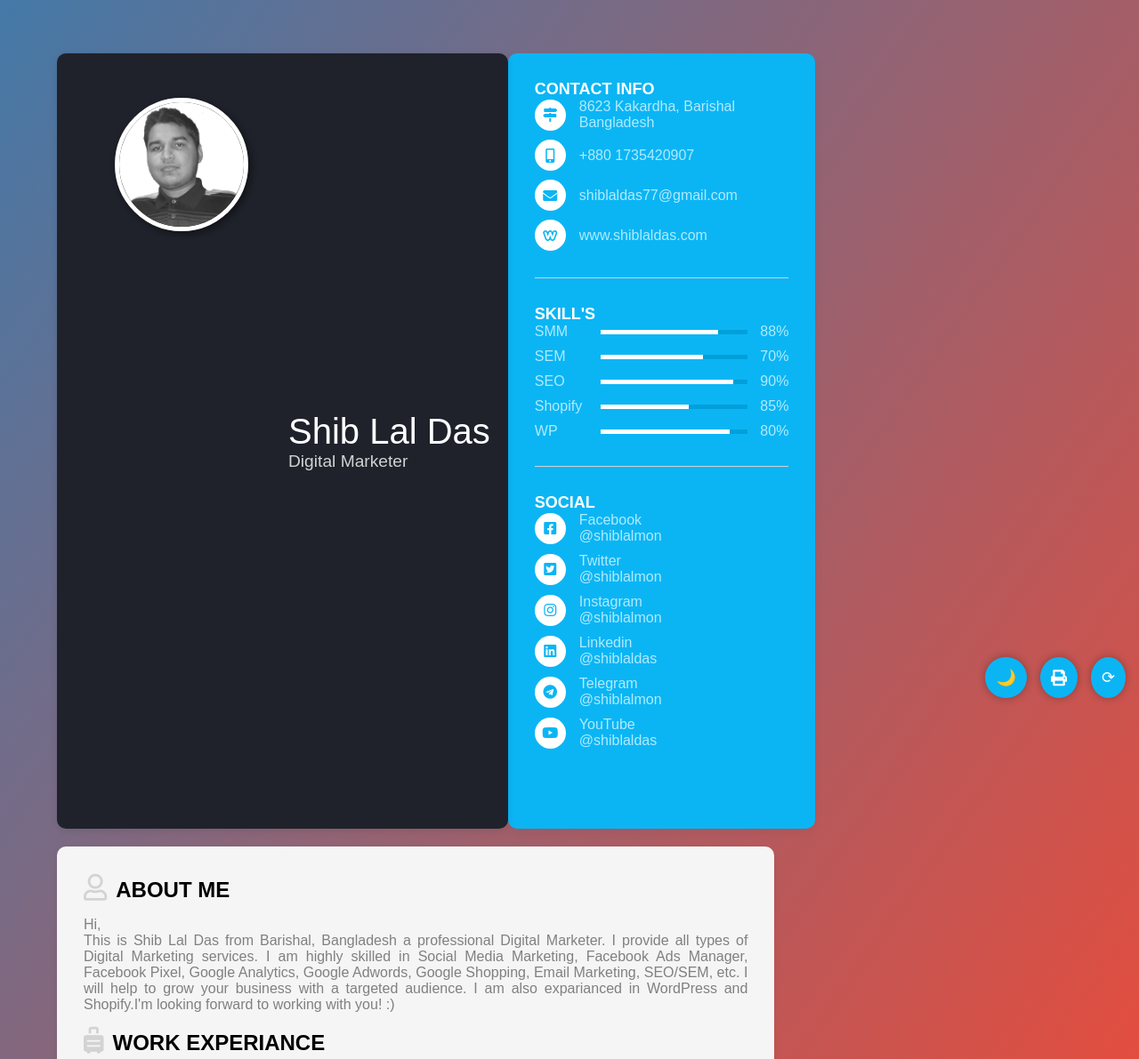
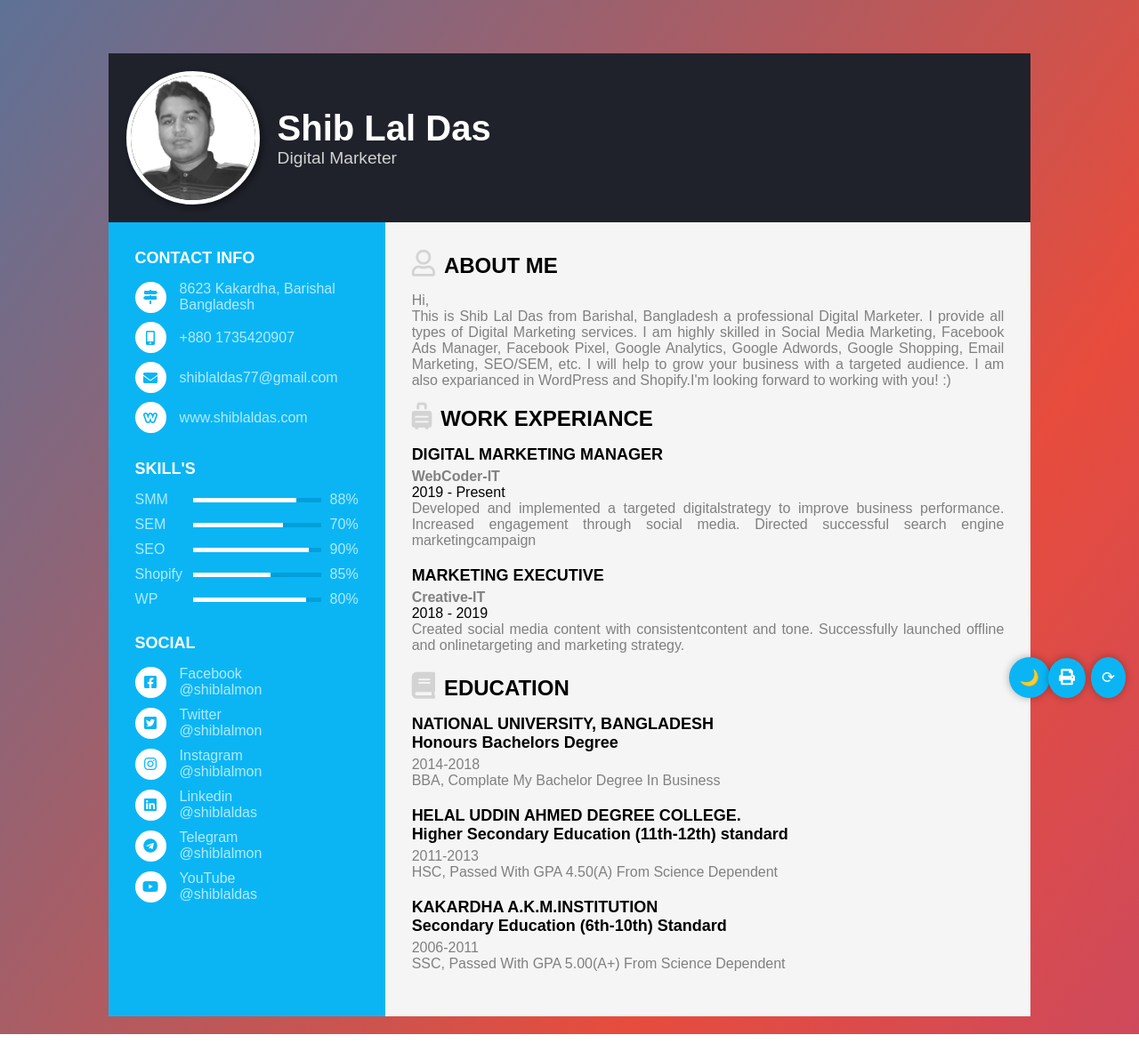
Before and after one commit to shiblaldas/CV, a plain HTML site: page index.html in a window 1280 px wide. Shown: the top 1191 px of the page at 89% size. After the commit the page ends 1163 px from the top, so only its background shows below. Drawn offline with Linux system fonts and the light colour scheme.

Commit message:
index.html

```diff
--- a/index.html
+++ b/index.html
@@ -1,13 +1,10 @@
 <!DOCTYPE html>
 <html lang="en">
 <head>
-  <meta charset="UTF-8" />
-  <meta name="viewport" content="width=device-width, initial-scale=1" />
+  <meta charset="UTF-8">
+  <meta name="viewport" content="width=device-width, initial-scale=1.0">
   <title>Shib Lal Das Cv</title>
-  <link
-    rel="stylesheet"
-    href="https://cdnjs.cloudflare.com/ajax/libs/font-awesome/5.15.1/css/all.min.css"
-  />
+  <link rel="stylesheet" href="https://cdnjs.cloudflare.com/ajax/libs/font-awesome/5.15.1/css/all.min.css">
   <style>
     :root {
       --bg-color: white;
@@ -33,44 +30,20 @@
     body {
       background: var(--bg-color);
       color: var(--text-color);
-      background-image: linear-gradient(
-        125deg,
-        #2c3e50,
-        #27ae60,
-        #2980b9,
-        #e74c3c,
-        #8e44ad
-      );
+      background-image: linear-gradient(125deg,#2c3e50,#27ae60,#2980b9,#e74c3c,#8e44ad);
       background-size: 400% 400%;
       animation: bganimation 15s infinite;
-      transition: background 0.3s ease, color 0.3s ease;
+      transition: background 0.3s, color 0.3s;
     }
     @keyframes bganimation {
-      0% {
-        background-position: 0% 50%;
+      0% { background-position: 0% 50%; }
+      50% { background-position: 100% 50%; }
+      100% { background-position: 0% 50%; }
     }
-      50% {
-        background-position: 100% 50%;
-      }
-      100% {
-        background-position: 0% 50%;
-      }
-    }
-    html {
-      scroll-behavior: smooth;
-    }
-
-    /* Button group container for horizontal alignment */
-    .button-group {
+    html { scroll-behavior: smooth; }
+    .toggle-theme, .print-button, .reset-theme {
       position: fixed;
       bottom: 15px;
-      right: 15px;
-      display: flex;
-      gap: 15px; /* Equal spacing between buttons */
-      z-index: 999;
-    }
-
-    .button-group button {
       background: var(--accent-color);
       color: white;
       border: none;
@@ -78,22 +51,26 @@
       font-size: 18px;
       border-radius: 50%;
       cursor: pointer;
-      box-shadow: 0 0 10px rgba(0, 0, 0, 0.3);
-      transition: transform 0.3s ease, background 0.3s ease;
-      display: flex;
-      align-items: center;
-      justify-content: center;
+      z-index: 999;
+      box-shadow: 0 0 10px rgba(0,0,0,0.3);
+      transition: transform 0.3s;
     }
-    .button-group button:hover {
+    .toggle-theme:hover, .print-button:hover, .reset-theme:hover {
       transform: scale(1.1);
     }
-
+    .toggle-theme {
+      right: 100px;
+    }
+    .print-button {
+      right: 60px;
+    }
+    .reset-theme {
+      right: 15px;
+    }
     .print-area {
       width: 90%;
       max-width: 1200px;
       margin: 60px auto 20px;
-      display: flex;
-      flex-wrap: wrap;
     }
     .header {
       display: flex;
@@ -101,10 +78,6 @@
       align-items: center;
       background-color: var(--header-bg);
       padding: 20px;
-      border-radius: 10px;
-      margin-bottom: 20px;
-      box-shadow: 0 2px 8px rgba(0, 0, 0, 0.1);
-      position: relative;
     }
     .header img {
       width: 150px;
@@ -114,11 +87,6 @@
       box-shadow: 3px 3px 10px rgba(0, 0, 0, 0.5);
       filter: grayscale(100%);
       transition: 0.3s;
-      cursor: pointer;
-      user-select: none;
-      position: absolute;
-      top: 50px;
-      left: 65px;
     }
     .header img:hover {
       filter: grayscale(0%);
@@ -128,46 +96,41 @@
     .header-text {
       color: var(--header-text-color);
       flex: 1;
-      margin-left: 240px; /* To clear the image */
+      margin-left: 20px;
     }
     .header-text h1 {
       font-size: 2.5rem;
-      font-weight: normal;
     }
     .header-text p {
       font-size: 1.2rem;
       color: lightgray;
     }
-    .left-area,
-    .right-area {
+    .content {
+      display: flex;
+      flex-wrap: wrap;
+      background: var(--bg-color);
+    }
+    .left-area, .right-area {
       padding: 30px;
-      border-radius: 10px;
-      box-shadow: 0 4px 12px rgba(0, 0, 0, 0.05);
-      margin-bottom: 20px;
     }
     .left-area {
       background-color: var(--accent-color);
       color: white;
-      flex: 1 1 30%;
-      min-width: 280px;
+      flex: 1 1 100%;
     }
     .right-area {
       background: var(--right-bg);
-      flex: 1 1 65%;
-      min-width: 320px;
+      flex: 1 1 100%;
     }
     .resume_item {
       margin-bottom: 30px;
-      border-bottom: 1px solid lightgray;
-      padding-bottom: 20px;
-    }
-    .resume_item:last-child {
-      border-bottom: none;
     }
     .bold {
       font-weight: 700;
       font-size: 18px;
       text-transform: uppercase;
+      margin-bottom: 15px;
+
     }
     .semi-bold {
       font-weight: 500;
@@ -191,7 +154,6 @@
       align-items: center;
       justify-content: center;
       margin-right: 15px;
-      position: relative;
     }
     .data {
       color: #b1eaff;
@@ -202,9 +164,7 @@
       justify-content: space-between;
       color: #b1eaff;
     }
-    .skill_name {
-      width: 25%;
-    }
+    .skill_name { width: 25%; }
     .skill_progress {
       width: 60%;
       height: 5px;
@@ -219,10 +179,7 @@
       height: 100%;
       background: #fff;
     }
-    .skill_per {
-      width: 15%;
-      text-align: right;
-    }
+    .skill_per { width: 15%; text-align: right; }
     .right-area h1 {
       font-size: 24px;
       margin-bottom: 15px;
@@ -237,41 +194,21 @@
       font-size: 16px;
       color: gray;
       margin-bottom: 15px;
-      word-break: break-word;
     }
-    .work-groupe,
-    .edu-group {
+    .work-groupe, .edu-group {
       margin-bottom: 20px;
-      position: relative;
-      padding-left: 80px;
     }
-    .work-groupe h3,
-    .edu-group h4 {
+    .work-groupe h3, .edu-group h4 {
       font-size: 18px;
       margin-bottom: 5px;
-      font-weight: normal;
     }
-    .work-groupe h4,
-    .edu-group span {
+    .work-groupe h4, .edu-group span {
       color: gray;
       font-size: 16px;
     }
     .edu-group span {
       display: block;
       margin-top: 5px;
-      font-weight: bold;
-      position: absolute;
-      top: 0;
-      right: 0;
-      font-size: 15px;
-    }
-    .work-groupe span {
-      position: absolute;
-      top: 0;
-      right: 0;
-      color: black;
-      font-weight: bold;
-      font-size: 15px;
     }
     @media (min-width: 768px) {
       .left-area {
@@ -282,114 +219,56 @@
       }
     }
     @media (max-width: 576px) {
-      .header-text h1 {
-        font-size: 1.8rem;
-      }
-      .header-text p {
-        font-size: 1rem;
-      }
-      .header img {
-        width: 120px;
-        height: 120px;
-        position: static;
-        margin: 0 auto 20px;
-      }
-      .header-text {
-        margin-left: 0;
-        text-align: center;
-        width: 100%;
-      }
-      .print-area {
-        flex-direction: column;
-        padding: 10px;
-      }
-      .left-area,
-      .right-area {
-        flex: 1 1 100%;
-        margin-bottom: 20px;
-      }
-      .work-groupe,
-      .edu-group {
-        padding-left: 15px;
-      }
+      .header-text h1 { font-size: 1.8rem; }
+      .header-text p { font-size: 1rem; }
+      .header img { width: 120px; height: 120px; }
     }
     @media print {
       body {
         background: white !important;
         color: black !important;
       }
-      .header,
-      .left-area,
-      .right-area {
+      .header, .left-area, .right-area {
         background: white !important;
         color: black !important;
-        box-shadow: none !important;
       }
       .header img {
         filter: none !important;
         box-shadow: none !important;
         border: none !important;
-        position: static !important;
-        margin-bottom: 10px;
       }
       .icon {
         background: #000 !important;
         color: #fff !important;
       }
-      .button-group {
-        display: none !important;
-      }
+      .toggle-theme, .print-button, .reset-theme { display: none; }
       .print-area {
         width: 100%;
         margin: 0;
-        flex-direction: column !important;
-      }
-      .left-area,
-      .right-area {
-        box-shadow: none !important;
-        border-radius: 0 !important;
-        padding: 0 !important;
-        margin-bottom: 20px !important;
       }
     }
   </style>
 </head>
 <body>
-  <div class="button-group">
-    <button
-      class="toggle-theme"
-      onclick="toggleTheme()"
-      id="theme-toggle"
-      title="Toggle theme"
-      >🌙</button
-    >
-    <button
-      class="print-button"
-      onclick="window.print()"
-      title="Print or Save PDF"
-    >
-      <i class="fas fa-print"></i>
-    </button>
-    <button
-      class="reset-theme"
-      onclick="resetTheme()"
-      title="Reset theme preference"
-      >⟳</button
-    >
-  </div>
+  <button class="toggle-theme" onclick="toggleTheme()" id="theme-toggle" title="Toggle theme">🌙</button>
+  <button class="print-button" onclick="window.print()" title="Print or Save PDF"><i class="fas fa-print"></i></button>
+  <button class="reset-theme" onclick="resetTheme()" title="Reset theme preference">⟳</button>
+  <div class="print-area">
+          <section>
     <div class="print-area">
         <div class="header">
-      <img src="my pic.jpg" alt="profile" />
+            <img src="my pic.jpg" alt="profile">
             <div class="header-text">
                 <h1>Shib Lal Das</h1>
                 <p>Digital Marketer</p>
             </div>
         </div>
+        <div class="content">
             <div class="left-area">
               <div class="resume_content">
                 <div class="resume_item resume_info">
                 <div class="title">
-            <p class="bold">Contact Info</p>
+                    <p class="bold">contact Info</p>
                    </div>
                    <ul>
                      <li>
@@ -404,50 +283,76 @@
                        <div class="icon">
                          <i class="fas fa-mobile-alt"></i>
                        </div>
-              <div class="data">+880 1735420907</div>
+                       <div class="data">
+                         +880 1735420907
+                       </div>
                      </li>
                      <li>
                        <div class="icon">
                          <i class="fas fa-envelope"></i>
                        </div>
-              <div class="data">shiblaldas77@gmail.com</div>
+                       <div class="data">
+                         shiblaldas77@gmail.com
+                       </div>
                      </li>
                      <li>
                        <div class="icon">
                          <i class="fab fa-weebly"></i>
                        </div>
-              <div class="data">www.shiblaldas.com</div>
+                       <div class="data">
+                         www.shiblaldas.com
+                       </div>
                      </li>
                    </ul>
                  </div>
                  <div class="resume_item resume_skills">
                    <div class="title">
-            <p class="bold">Skill's</p>
+                     <p class="bold">skill's</p>
                    </div>
                    <ul>
                      <li>
-              <div class="skill_name">SMM</div>
-              <div class="skill_progress"><span style="width: 80%;"></span></div>
+                       <div class="skill_name">
+                         SMM
+                       </div>
+                       <div class="skill_progress">
+                         <span style="width: 80%;"></span>
+                       </div>
                        <div class="skill_per">88%</div>
                      </li>
                      <li>
-              <div class="skill_name">SEM</div>
-              <div class="skill_progress"><span style="width: 70%;"></span></div>
+                       <div class="skill_name">
+                         SEM
+                       </div>
+                       <div class="skill_progress">
+                         <span style="width: 70%;"></span>
+                       </div>
                        <div class="skill_per">70%</div>
                      </li>
                      <li>
-              <div class="skill_name">SEO</div>
-              <div class="skill_progress"><span style="width: 90%;"></span></div>
+                       <div class="skill_name">
+                         SEO
+                       </div>
+                       <div class="skill_progress">
+                         <span style="width: 90%;"></span>
+                       </div>
                        <div class="skill_per">90%</div>
                      </li>
                      <li>
-              <div class="skill_name">Shopify</div>
-              <div class="skill_progress"><span style="width: 60%;"></span></div>
+                       <div class="skill_name">
+                         Shopify
+                       </div>
+                       <div class="skill_progress">
+                         <span style="width: 60%;"></span>
+                       </div>
                        <div class="skill_per">85%</div>
                      </li>
                      <li>
-              <div class="skill_name">WP</div>
-              <div class="skill_progress"><span style="width: 88%;"></span></div>
+                       <div class="skill_name">
+                         WP
+                       </div>
+                       <div class="skill_progress">
+                         <span style="width: 88%;"></span>
+                       </div>
                        <div class="skill_per">80%</div>
                      </li>
                    </ul>
@@ -516,97 +421,72 @@
                </div>
               </div>
 
+
+
             <div class="right-area">
-      <div class="about">
-        <h1><span><i class="far fa-user"></i></span>ABOUT ME</h1>
-      </div>
-      <p>
-        Hi, <br />
-        This is Shib Lal Das from Barishal, Bangladesh a professional Digital
-        Marketer. I provide all types of Digital Marketing services. I am
-        highly skilled in Social Media Marketing, Facebook Ads Manager,
-        Facebook Pixel, Google Analytics, Google Adwords, Google Shopping,
-        Email Marketing, SEO/SEM, etc. I will help to grow your business with a
-        targeted audience. I am also exparianced in WordPress and Shopify.I'm
-        looking forward to working with you! :)
-      </p>
-      <div class="work">
-        <h1><span><i class="fas fa-suitcase-rolling"></i></span>WORK EXPERIANCE</h1>
+                <div class="about"><h1><span><i class="far fa-user"></i></span>ABOUT ME</h1></div>
+                <p>Hi, <br> This is Shib Lal Das from Barishal, Bangladesh a professional Digital Marketer. I provide all types of Digital Marketing services. I am highly skilled in Social Media Marketing, Facebook Ads Manager, Facebook Pixel, Google Analytics, Google Adwords, Google Shopping, Email Marketing, SEO/SEM, etc. I will help to grow your business with a targeted audience. I am also exparianced in WordPress and Shopify.I'm looking forward to working with you! :)
+                <div class="work"><h1><span><i class="fas fa-suitcase-rolling"></i></span>WORK EXPERIANCE</h1>
                     <div class="work-groupe">
                         <h3>DIGITAL MARKETING MANAGER</h3>
                         <h4>WebCoder-IT</h4>
                         <span>2019 - Present</span>
-          <p>
-            Developed and implemented a targeted digitalstrategy to improve
-            business performance. Increased engagement through social media.
-            Directed successful search engine marketingcampaign
-          </p>
+                        <p>Developed and implemented a targeted digitalstrategy to improve business performance. Increased engagement through social media. Directed successful search engine marketingcampaign</p>
                     </div>
                     <div class="work-groupe">
                         <h3>MARKETING EXECUTIVE</h3>
                         <h4>Creative-IT</h4>
                         <span>2018 - 2019</span>
-          <p>
-            Created social media content with consistentcontent and tone.
-            Successfully launched offline and onlinetargeting and marketing
-            strategy.
-          </p>
+                        <p>Created social media content with consistentcontent and tone. Successfully launched offline and onlinetargeting and marketing strategy.</p>
                     </div>
+
                </div>
-      <div class="education">
-        <h1><span><i class="fas fa-book"></i></span>EDUCATION</h1>
+               <div class="education"><h1><span><i class="fas fa-book"></i></span>EDUCATION</h1>
                 <div class="edu-group">
-          <h4>
-            NATIONAL UNIVERSITY, BANGLADESH <br />
-            Honours Bachelors Degree
-          </h4>
+                    <h4>NATIONAL UNIVERSITY, BANGLADESH <br>Honours Bachelors Degree  </h4>
                     <span>2014-2018</span>
-          <p>BBA, Complate My Bachelor Degree In Business</p>
+                    <p>BBA, Complate My Bachelor Degree In Business </p>
                 </div>
                 <div class="edu-group">
-          <h4>
-            HELAL UDDIN AHMED DEGREE COLLEGE. <br />
-            Higher Secondary Education (11th-12th) standard
-          </h4>
+                    <h4>HELAL UDDIN AHMED DEGREE COLLEGE. <br>Higher Secondary Education (11th-12th) standard</h4>
                     <span>2011-2013</span>
                     <p>HSC, Passed With GPA 4.50(A) From Science Dependent</p>
                 </div>
                 <div class="edu-group">
-          <h4>
-            KAKARDHA A.K.M.INSTITUTION <br />
-            Secondary Education (5th-10th) standard
-          </h4>
-          <span>2001-2010</span>
-          <p>SSC, Passed With GPA 4.80(A+)</p>
+                    <h4>KAKARDHA A.K.M.INSTITUTION <br>Secondary Education (6th-10th) Standard</h4>
+                    <span>2006-2011</span>
+                    <p>SSC, Passed With GPA 5.00(A+) From Science Dependent</p>
                 </div>
                </div>
            </div>
+      </div>
+    </div>  </div>
   </div>
   <script>
     function toggleTheme() {
       const body = document.body;
       const btn = document.getElementById("theme-toggle");
       const isDark = body.classList.toggle("dark-mode");
-      btn.textContent = isDark ? "☀️" : "🌙";
-      localStorage.setItem("theme", isDark ? "dark" : "light");
+      btn.textContent = isDark ? '☀️' : '🌙';
+      localStorage.setItem('theme', isDark ? 'dark' : 'light');
     }
 
     function resetTheme() {
-      localStorage.removeItem("theme");
-      document.body.classList.remove("dark-mode");
-      document.getElementById("theme-toggle").textContent = "🌙";
+      localStorage.removeItem('theme');
+      document.body.classList.remove('dark-mode');
+      document.getElementById("theme-toggle").textContent = '🌙';
     }
 
     window.onload = function () {
-      const savedTheme = localStorage.getItem("theme");
-      if (savedTheme === "dark") {
-        document.body.classList.add("dark-mode");
-        document.getElementById("theme-toggle").textContent = "☀️";
+      const savedTheme = localStorage.getItem('theme');
+      if (savedTheme === 'dark') {
+        document.body.classList.add('dark-mode');
+        document.getElementById("theme-toggle").textContent = '☀️';
       } else {
-        document.body.classList.remove("dark-mode");
-        document.getElementById("theme-toggle").textContent = "🌙";
+        document.body.classList.remove('dark-mode');
+        document.getElementById("theme-toggle").textContent = '🌙';
       }
-    };
+    }
   </script>
 </body>
 </html>
```
Lines whose indentation alone changed are shown as unchanged.
